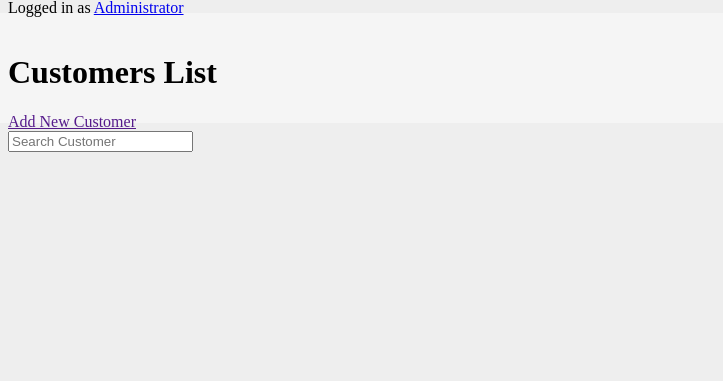
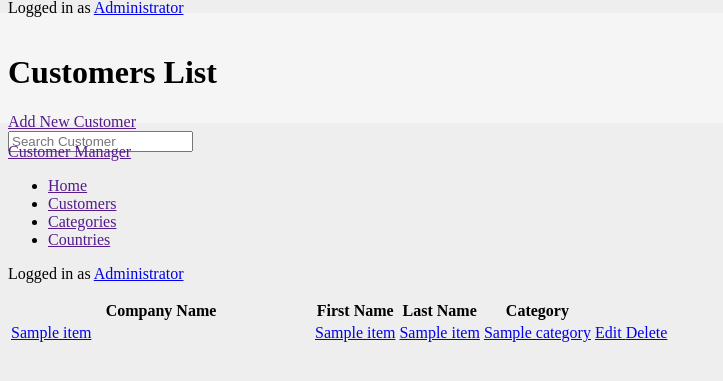
Before and after one commit to onaio/pyramid-experiment, a Python web app: template pyramid_experiment/templates/customer/list.jinja2 in a window 1280 px wide. Shown: the part 171-552 px from the top of the page, without its empty margins (0-723 px from the left). Run offline with Jinja, Linux system fonts and the light colour scheme; the template is opened without the code that fills it: most values are stand-ins (such as "Sample title", 1, 10 or a date in 2020); some libraries are stand-ins or nearby versions.

Commit message:
Add ability to edit and delete customers
- Render list of customers on dashboard

Signed-off-by: Kipchirchir Sigei <arapgodsmack@gmail.com>

```diff
--- a/pyramid_experiment/templates/customer/list.jinja2
+++ b/pyramid_experiment/templates/customer/list.jinja2
@@ -16,6 +16,7 @@
 
 <div class="row">
 	<div class="span14">
+	{% include 'listPartial.jinja2' %}
   </div>
 </div>
 {% endblock content %}
--- a/pyramid_experiment/templates/customer/listPartial.jinja2
+++ b/pyramid_experiment/templates/customer/listPartial.jinja2
@@ -1,6 +1,58 @@
 {% extends '../layout.jinja2' %}
 
 {% block content %}
+
 <div class="list-partial">
+		{%- if customers.item_count -%}
+		<table class="condensed-table zebra-striped sortable">
+			<thead>
+				<tr>
+				<th style="width: 300px;">Company Name</th>
+				<th>First Name</th>
+				<th>Last Name</th>
+				<th>Category</th>
+				<th style="width: 130px;"></th>
+				</tr>
+			</thead>
+			<tbody>
+			{% for item in customers %}
+			<tr>
+				<td valign="top">
+					<a href="/customers/{{item.id}}/edit">{{item.company_name}}
+					</a>
+				</td>
+				<td valign="top">
+					<a href="/customers/{{item.id}}/edit">
+						{{item.contact_first_name}}
+					</a
+				</td>
+				<td valign="top">
+					<a href="/customers/{{item.id}}/edit">
+						{{item.contact_last_name}}
+					</a>
+				</td>
+				<td valign="top">
+					<a href="/customers/{{item.id}}/edit">
+						{{item.category.name}}
+					</a>
+				</td>
+				<td valign="top">
+					<a class="btn" href="/customers/{{item.id}}/edit" style="height: 14px;">
+						Edit
+					</a>
+					<a class="btn" style="height: 14px;" data-controls-modal="confirm-modal"
+						data-backdrop="true" data-keyboard="true"
+						href="javascript:;"
+						onclick="">
+						Delete
+					</a>
+				</td>
+			</tr>
+			{% endfor %}
+		</tbody>
+	</table>
+	<p>
+	</p>
+	{%- endif %}
 </div>
 {% endblock content %}
```
Also changed, not shown: pyramid_experiment/templates/customer/edit.jinja2 (added, +28 -0 lines), pyramid_experiment/views/customer.py (+42 -6 lines).
